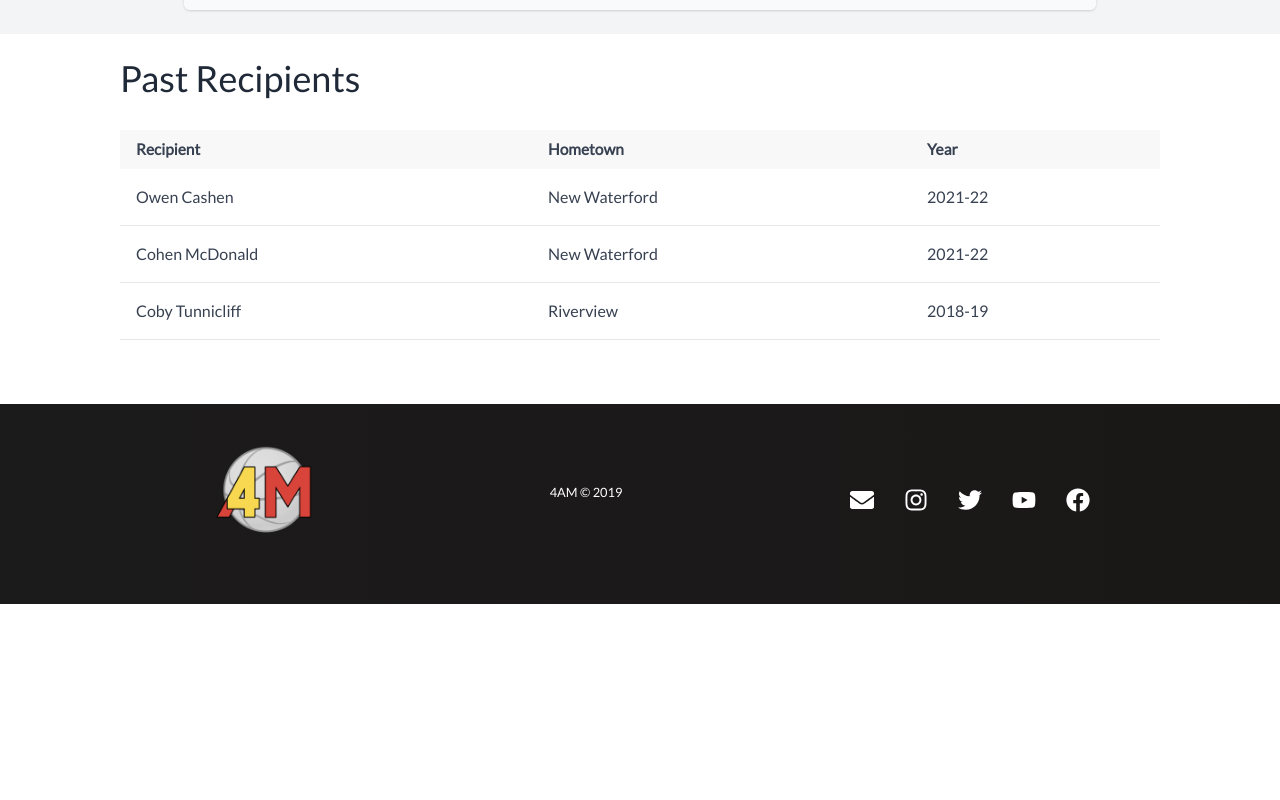
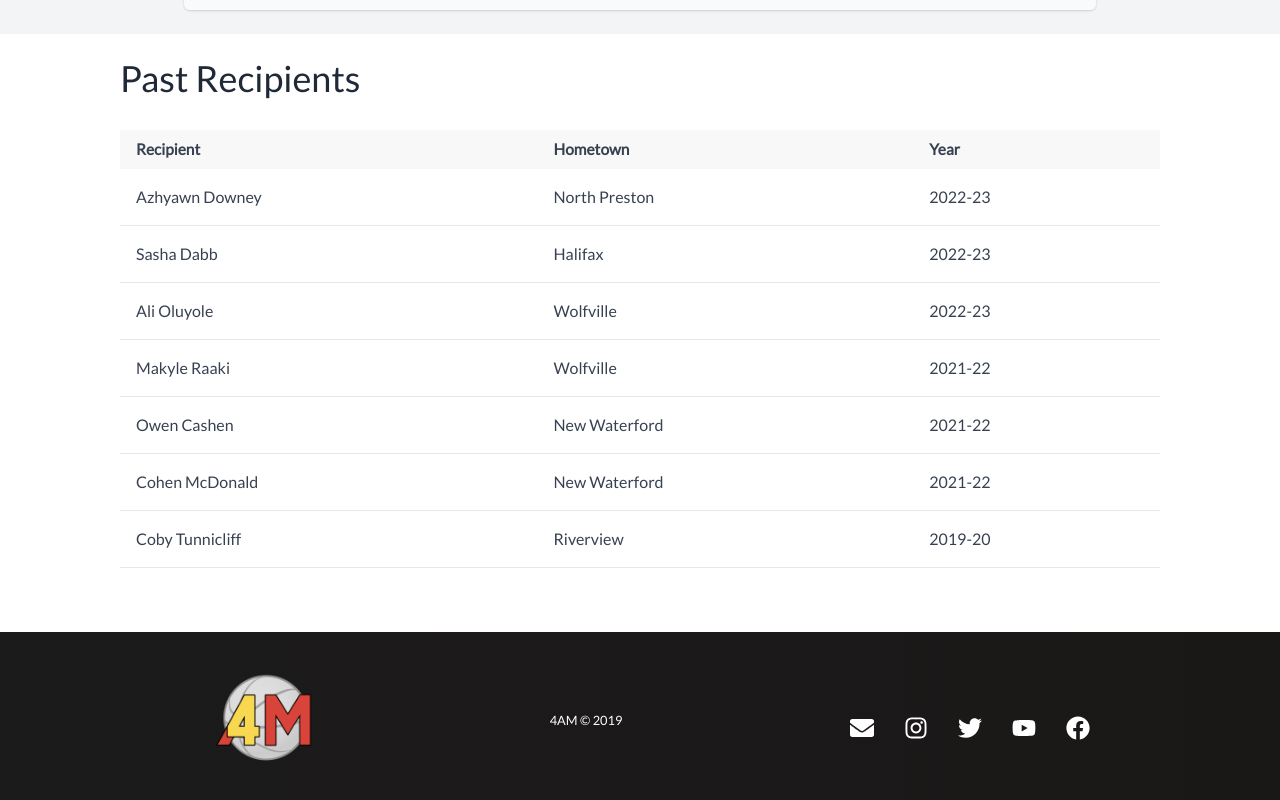
Before and after one commit to Liam-So/4AM-Client, a React (Create React App) app: page /scholarship in a window 1280 px wide. Shown: the part 2362-3162 px from the top of the page. Before the commit the page ends 2966 px from the top, so only its background shows below. Built offline with nearby package versions, Linux system fonts and the light colour scheme; no server answers.

Commit message:
Opening registration 2023

```diff
--- a/src/components/Pages/Register/Register.js
+++ b/src/components/Pages/Register/Register.js
@@ -33,7 +33,7 @@ function Register() {
             Registrations are currently closed.
           </div>
           <div className="text-lg mb-8">
-            Stay tuned to our social media accounts or Registration announcements. Thank you for your interest.
+            Stay tuned to our social media accounts for registration announcements. Thank you for your interest.
           </div>
         </div>
       </div>
@@ -46,7 +46,7 @@ function Register() {
         <section className="bg-white mt-20 mb-20">
           <div className="max-w-2xl px-6 text-center mx-auto">
             <h2 className="text-3xl font-semibold text-gray-800">Registration now open!</h2>
-            <p className="text-gray-600 mt-4">The 2022 4AM Camp will be held August 15-18 at Saint Mary's University. Athletes must be going into grades 9-12 this September. The girls group will go from 6-8pm and the boys group will go from 8-10pm. The cost of the camp is $100. All proceeds from the camp go towards the Andrew Milner Memorial Scholarship.</p>
+            <p className="text-gray-600 mt-4">The 2023 4AM Camp will be held August 14-17 at Studley Gymnasium (Dalhousie University). Athletes must be going into grades 9-12 this September. The girls group will go from 6-8pm and the boys group will go from 8-10pm. The cost of the camp is $100. All proceeds from the camp go towards the 4AM Award.</p>
           </div>
         </section>
 
--- a/src/components/Pages/Scholarship/Scholarship.js
+++ b/src/components/Pages/Scholarship/Scholarship.js
@@ -302,6 +302,26 @@ function Scholarship() {
               </tr>
             </thead>
             <tbody className="text-m font-normal text-gray-700">
+            <tr className="hover:bg-gray-100 border-b border-gray-200 py-10">
+                <td className="px-4 py-4">Azhyawn Downey</td>
+                <td className="px-4 py-4">North Preston</td>
+                <td className="px-4 py-4">2022-23</td>
+              </tr>
+              <tr className="hover:bg-gray-100 border-b border-gray-200 py-10">
+                <td className="px-4 py-4">Sasha Dabb</td>
+                <td className="px-4 py-4">Halifax</td>
+                <td className="px-4 py-4">2022-23</td>
+              </tr>
+              <tr className="hover:bg-gray-100 border-b border-gray-200 py-10">
+                <td className="px-4 py-4">Ali Oluyole</td>
+                <td className="px-4 py-4">Wolfville</td>
+                <td className="px-4 py-4">2022-23</td>
+              </tr>
+              <tr className="hover:bg-gray-100 border-b border-gray-200 py-10">
+                <td className="px-4 py-4">Makyle Raaki</td>
+                <td className="px-4 py-4">Wolfville</td>
+                <td className="px-4 py-4">2021-22</td>
+              </tr>
               <tr className="hover:bg-gray-100 border-b border-gray-200 py-10">
                 <td className="px-4 py-4">Owen Cashen</td>
                 <td className="px-4 py-4">New Waterford</td>
@@ -315,7 +335,7 @@ function Scholarship() {
               <tr className="hover:bg-gray-100 border-b border-gray-200 py-10">
                 <td className="px-4 py-4">Coby Tunnicliff</td>
                 <td className="px-4 py-4">Riverview</td>
-                <td className="px-4 py-4">2018-19</td>
+                <td className="px-4 py-4">2019-20</td>
               </tr>
             </tbody>
           </table>
--- a/src/components/Topbar/DropdownData.js
+++ b/src/components/Topbar/DropdownData.js
@@ -13,7 +13,7 @@ export const DropdownData = [
         path: "/team",
       },
       {
-        title: "Scholarship",
+        title: "4AM Award",
         path: "/scholarship",
       },
       {
```
